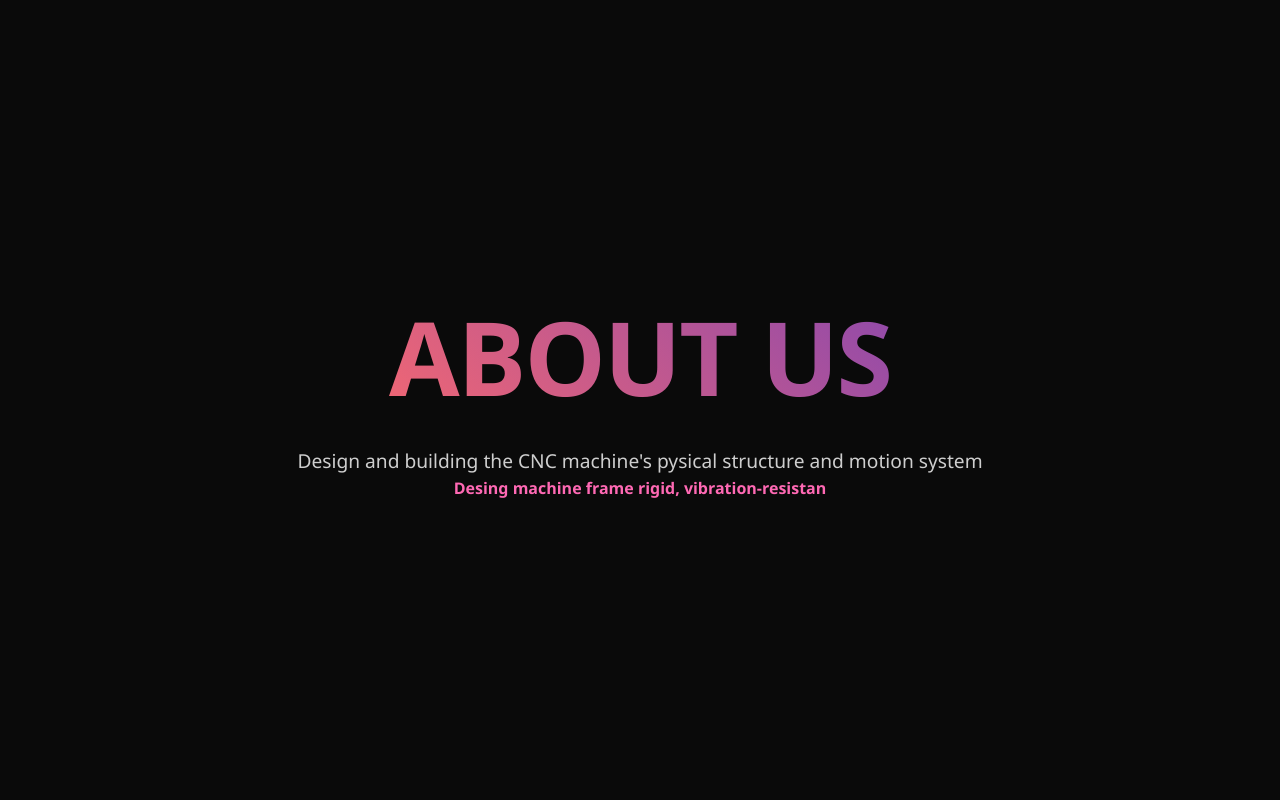
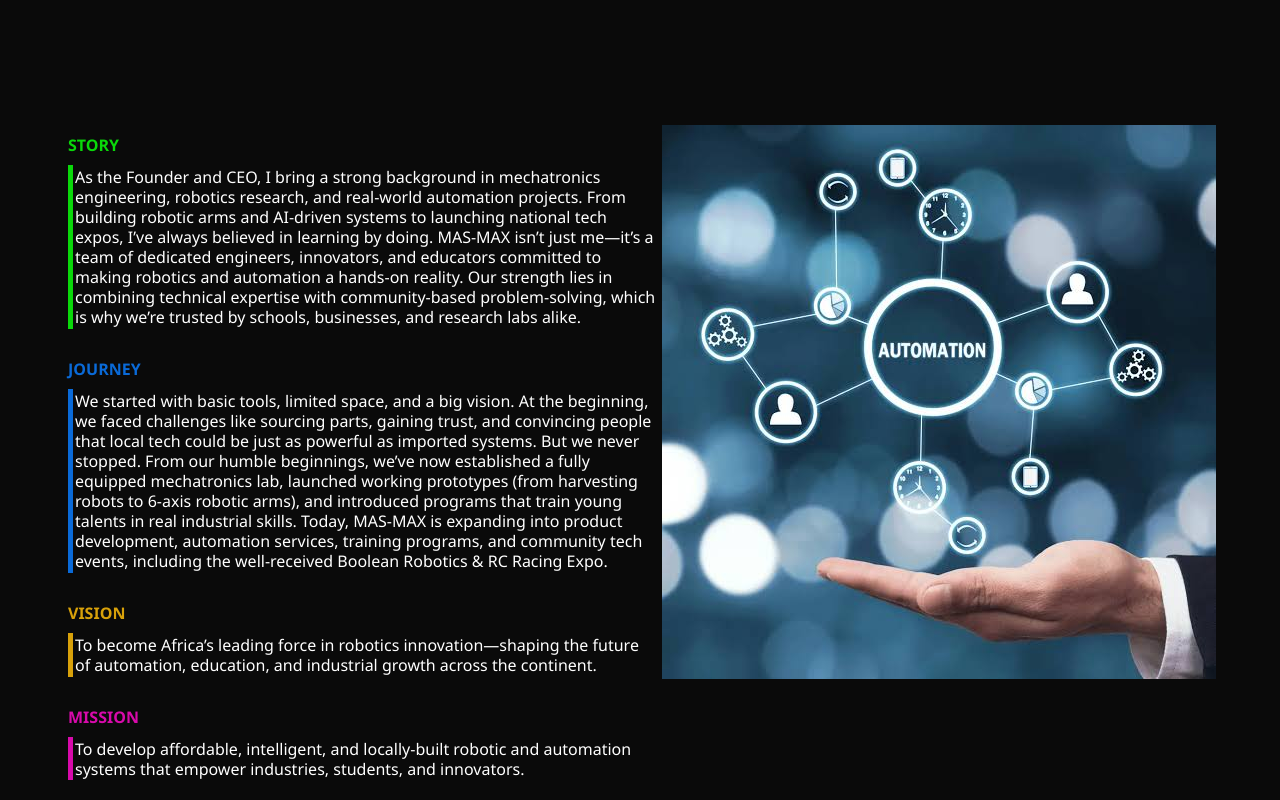
Before and after one commit to Coolest146/techforce, a plain HTML site: page index.html in a window 1280 px wide. Shown: the part 820-1620 px from the top of the page. Drawn offline with Linux system fonts and the light colour scheme.

Commit message:
secondCommit

```diff
--- a/index.html
+++ b/index.html
@@ -67,8 +67,79 @@
     <section id="about">
         <div class="bg-effect bg-effect-2"></div>
         <div class="section-content">
-            <h1 class="section-title">About Us</h1>
-            <p class="section-description">Design and building the CNC machine's pysical structure and motion system  </p><p><strong style="color: hotpink;"> Desing machine frame rigid, vibration-resistan<b></strong></p>
+            <div class="homebody">
+                <div class="talk">
+                        <div class="story">
+                            <div class="titles">
+                                STORY
+                            </div>
+                            <div class="inside">
+                                <div class="desc">
+                                            As the Founder and CEO, I bring a strong
+                                            background in mechatronics engineering, robotics research,
+                                            and real-world automation projects. From building robotic arms
+                                            and AI-driven systems to launching national tech expos, I’ve always
+                                            believed in learning by doing.
+                                            MAS-MAX isn’t just me—it’s a team of dedicated engineers,
+                                            innovators, and educators committed to making robotics
+                                            and automation a hands-on reality. Our strength lies in
+                                            combining technical expertise with community-based problem-solving,
+                                            which is why we’re trusted by schools, businesses,
+                                            and research labs alike.
+                                </div>
+                            </div>
+                        </div>
+
+                          <div class="story" id="journey">
+                                <div class="titles">
+                                    JOURNEY
+                                </div>
+                                <div class="inside">
+                                    <div class="desc">
+                                                We started with basic tools, limited space, and a big vision.
+                                                At the beginning,
+                                                we faced challenges like sourcing parts, gaining trust, and
+                                                convincing people that
+                                                local tech could be just as powerful as imported systems.
+                                                But we never stopped.
+                                                From our humble beginnings, we’ve now established a fully equipped
+                                                mechatronics lab, launched working prototypes (from harvesting robots to 6-axis robotic arms), and introduced programs that train young talents in real industrial skills.
+                                                Today, MAS-MAX is expanding into product development, automation
+                                                services, training programs, and community tech events,
+                                                including the well-received Boolean Robotics & RC Racing Expo.
+                                    </div>
+                                </div>
+                            </div>
+
+                            <div class="story" id="vision">
+                                <div class="titles"  style="margin-right: 4px;">
+                                    VISION
+                                </div>
+                                <div class="inside">
+                                    <div class="desc">
+                                            To become Africa’s leading force in robotics innovation—shaping the
+                                            future of automation,
+                                            education, and industrial growth across the continent.
+                                    </div>
+                                </div>
+                            </div>
+
+                            <div class="story" id="mission">
+                                <div class="titles">
+                                    MISSION
+                                </div>
+                                <div class="inside">
+                                    <div class="desc">
+                                            To develop affordable, intelligent, and locally-built robotic and
+                                            automation systems that empower industries, students, and innovators.
+                                    </div>
+                                </div>
+                            </div>
+                </div>
+                <div class="team">
+                     <img src="./images/images(5).jpg" alt="">
+                </div>
+            </div>
         </div>
     </section>
 
--- a/style/style.css
+++ b/style/style.css
@@ -494,4 +494,85 @@
       border-radius: 10px;
     }
 }
+
+.team{
+    p{
+        color: #4834d4;
+        margin-bottom: 10px;
+        font-size: 18px;
+        font-weight: bold;
+        font-style: iniherit;
+        text-align: start;
+        strong{
+            color: #d8a10a;
+        }
+    }
+}
+
+.talk{
+    color:white;
+    font-weight: 100;
+    font-style: inherit;
+     .story{
+        text-align: start;
+        padding: 10px 4px;
+        height: fit-content;
+        line-height: 20px;
+        margin-bottom: 10px;
+        .titles{
+            color:#0ad80a;
+            text-align: start;
+            margin-bottom: 10px;
+            font-weight: bold;
+        }
+        .inside{
+            .desc{
+                border-left: solid 5px #0ad80a;
+                padding: 2px;
+            }
+        }
+    }
+
+
+     #journey{
+
+        .titles{
+            color:#0a6ad8;
+        }
+
+            .inside{
+            .desc{
+                border-left: solid 5px #0a6ad8;
+            }
+        }
+    }
+
+
+     #vision{
+        .titles{
+            color: #d8a10a;
+        }
+
+         .inside{
+            .desc{
+                border-left: solid 5px #d8a10a;
+            }
+        }
+    }
+
+
+     #mission{
+         .titles{
+            color: #d80aab;
+            }
+
+         .inside{
+
+            .desc{
+                border-left: solid 5px #d80aab;
+            }
+        }
+    }
+}
+
 /* homePage style ends here */
```
